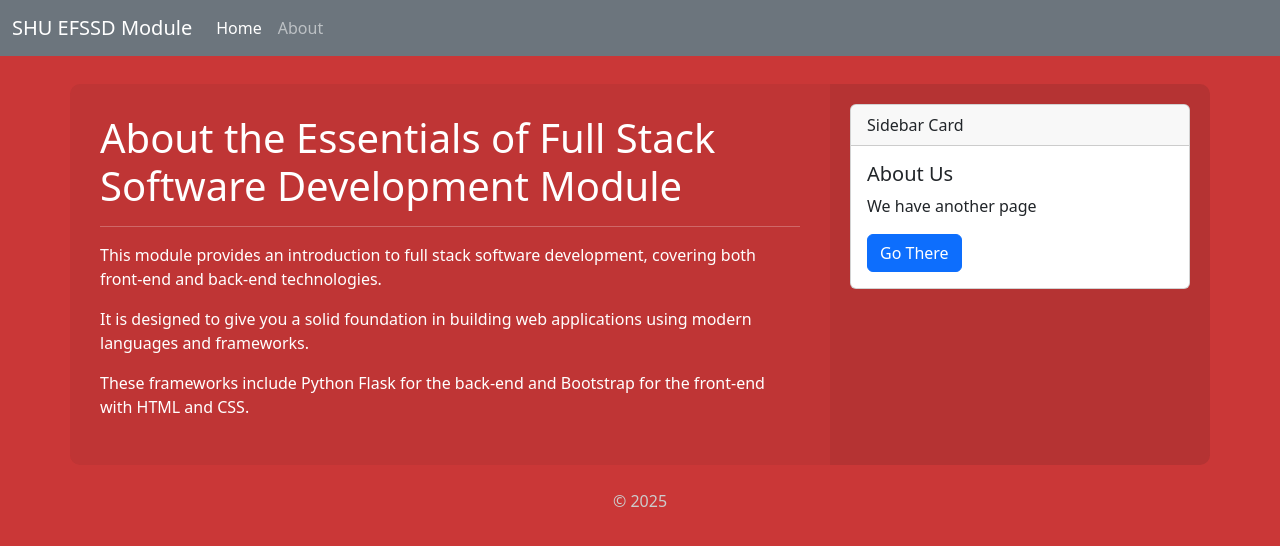
After one commit to MelvisTosam/EFSSD-FLASK, a Flask app: page /about in a window 1280 px wide. The commit adds this page. Shown: the top 546 px of the page. Run offline with Flask 3, Linux system fonts and the light colour scheme.

Commit message:
Added custom CSS and an 'About' page template

```diff
--- a/app.py
+++ b/app.py
@@ -20,6 +20,13 @@ def index():
     studentName = "Melvis"
     return render_template("index.html", title="Home", username=studentName)
 
+# About Page
+@app.route('/about')
+def about():
+    # Render HTML with the name in a H1 tag
+    studentName = "Melvis"
+    return render_template("about.html", title="About EFSSD")
+
 # Run application
 #==================
 # This code executes when the script is run directly
@@ -28,9 +35,3 @@ if __name__ == "__main__":
     print("Open Your Application in Your Browser: http://localhost:81")
     # The app will run on port 81, accessible from any local IP address
     app.run(host='0.0.0.0', port=81, debug=True)
-
-# About Page
-@app.route('/about <name>')
-def aboutName(name):
-    # Render HTML with the name in a H1 tag
-    return render_template("index.html",greeting="Welcome", username=studentName)
--- a/static/styles.css
+++ b/static/styles.css
@@ -1,5 +1,33 @@
 /* This basic CSS file sets the background colour and text colour for the entire page */
 body {
-    background-color: black; 	/* Background Colour */
+    background-color: rgb(202, 55, 55); 	/* Background Colour */
     color: white; 		/* Text Colour */
 }
+/* Main content area */
+#main-content {
+    background-color: rgba(26, 26, 26, 0.06);
+    padding: 30px;
+    border-radius: 10px 0 0 10px;
+    margin-top: 20px;
+}
+
+/* Sidebar */
+#sidebar {
+    background-color: rgba(30, 30, 30, 0.12);
+    padding: 20px;
+    border-radius: 0 10px 10px 0;
+    margin-top: 20px;
+}
+
+/* No Border Radius for Main Content and Sidebar on Mobile */
+@media (max-width: 768px) {
+    #main-content, #sidebar {
+        border-radius: 0;
+    }
+}
+
+/* Footer */
+footer {
+    color: #cccccc;
+    width: 100%;
+}
--- /dev/null
+++ b/templates/about.html
@@ -0,0 +1,12 @@
+{% extends "base.html" %}
+
+<!-- Page Content -->
+{% block content %}
+
+    <h1>About the Essentials of Full Stack Software Development Module</h1>
+    <hr>
+    <p>This module provides an introduction to full stack software development, covering both front-end and back-end technologies.</p>
+    <p>It is designed to give you a solid foundation in building web applications using modern languages and frameworks.</p>
+    <p>These frameworks include Python Flask for the back-end and Bootstrap for the front-end with HTML and CSS.</p>
+
+{% endblock %}
--- a/templates/base.html
+++ b/templates/base.html
@@ -10,7 +10,7 @@
     <link href="https://cdn.jsdelivr.net/npm/bootstrap@5.3.3/dist/css/bootstrap.min.css" rel="stylesheet">
     <script src="https://cdn.jsdelivr.net/npm/bootstrap@5.3.3/dist/js/bootstrap.bundle.min.js"></script>
     <!-- Custom CSS -->
-    <!-- <link rel="stylesheet" href="{{ url_for('static', filename='styles.css') }}"> -->
+    <link rel="stylesheet" href="{{ url_for('static', filename='styles.css') }}">
 </head>
 
 <body>
```
